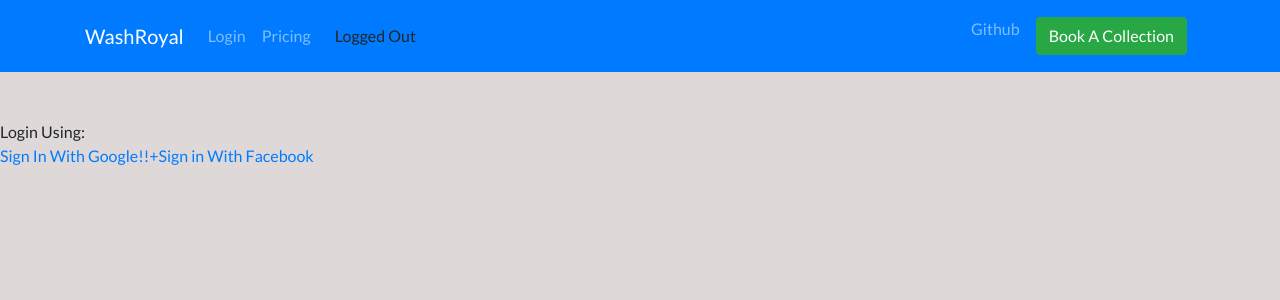
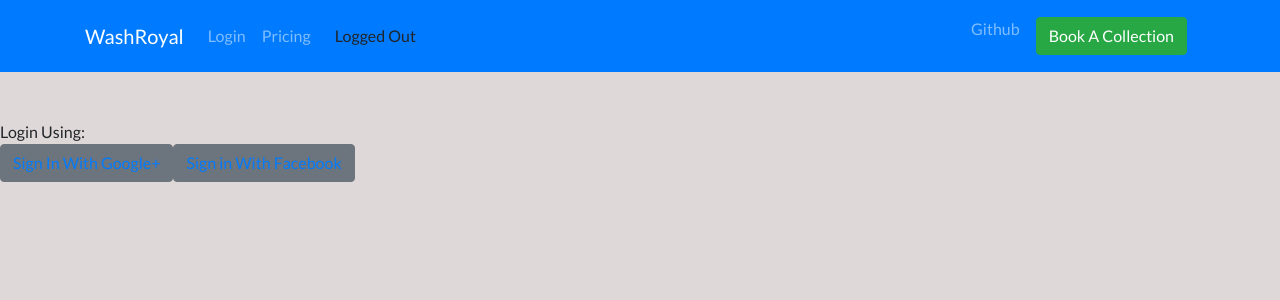
Before and after one commit to chrisliew/wash-royal, a React (Create React App) app in the folder client/: page /auth/login in a window 1280 px wide. Shown: the top 300 px of the page. Built offline with nearby package versions, Linux system fonts and the light colour scheme; no server answers.

Commit message:
added button to login page

```diff
--- a/client/src/components/Login.js
+++ b/client/src/components/Login.js
@@ -10,8 +10,8 @@ class Login extends Component {
         <AppNavbar />
         Login Using:
         <br />
-        <a href="/auth/google">Sign In With Google!!+</a>
-        <a href="/auth/facebook">Sign in With Facebook</a>
+        <Button><a href="/auth/google">Sign In With Google+</a></Button>
+        <Button><a href="/auth/facebook">Sign in With Facebook</a></Button>
       </div>
     )
   }
```
